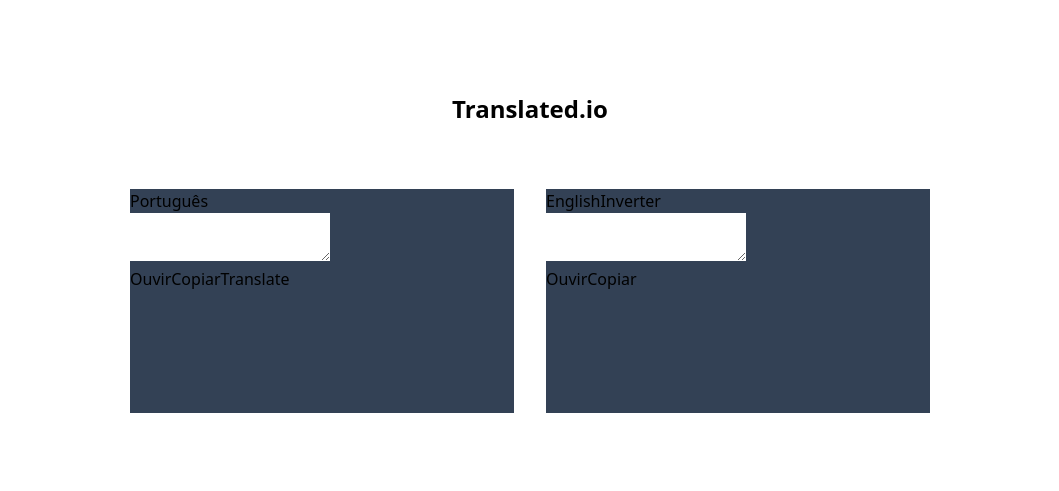
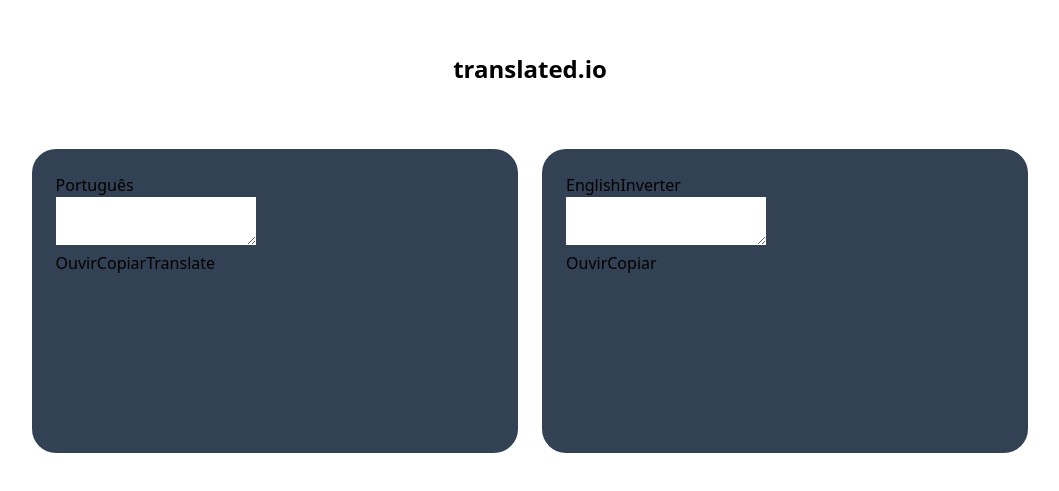
Before and after one commit to fe-liphis/translate-app, a React (Vite) app: page / in a window 1280 px wide. Shown: the part 147-638 px from the top of the page, without its empty margins (110-1169 px from the left). Built offline with nearby package versions, Linux system fonts and the light colour scheme.

Commit message:
FEAT: Posicionamentos das box's principais

```diff
--- a/src/App.tsx
+++ b/src/App.tsx
@@ -1,10 +1,10 @@
 export default function App() {
   return (
-    <main className="flex items-center justify-center flex-wrap gap-8">
-      <h1 className="text-2xl font-bold text-center basis-full mb-8">
-        Translated.io
+    <main className="flex items-center justify-center content-center flex-wrap gap-6 w-full h-full">
+      <h1 className="text-2xl font-bold text-center w-full mb-10">
+        translated.io
       </h1>
-      <section className="bg-slate-700 w-96 h-56">
+      <section className="bg-slate-700 h-38 w-38 rounded-3xl p-6">
         <header>
           <button>Português</button>
         </header>
@@ -15,7 +15,7 @@
           <button>Translate</button>
         </footer>
       </section>
-      <section className="bg-slate-700 bg-slate-700 w-96 h-56">
+      <section className="bg-slate-700 h-38 w-38 rounded-3xl p-6">
         <header>
           <button>English</button>
           <button>Inverter</button>
--- a/tailwind.config.js
+++ b/tailwind.config.js
@@ -2,7 +2,18 @@
 export default {
   content: ["./index.html", "./src/**/*.{js,ts,jsx,tsx}"],
   theme: {
-    extend: {},
+    extend: {
+      width: {
+        38: "38%",
+        128: "32rem",
+        256: "64rem",
+      },
+      height: {
+        38: "38%",
+        128: "32rem",
+        256: "64rem",
+      },
+    },
   },
   plugins: [],
 };
```
